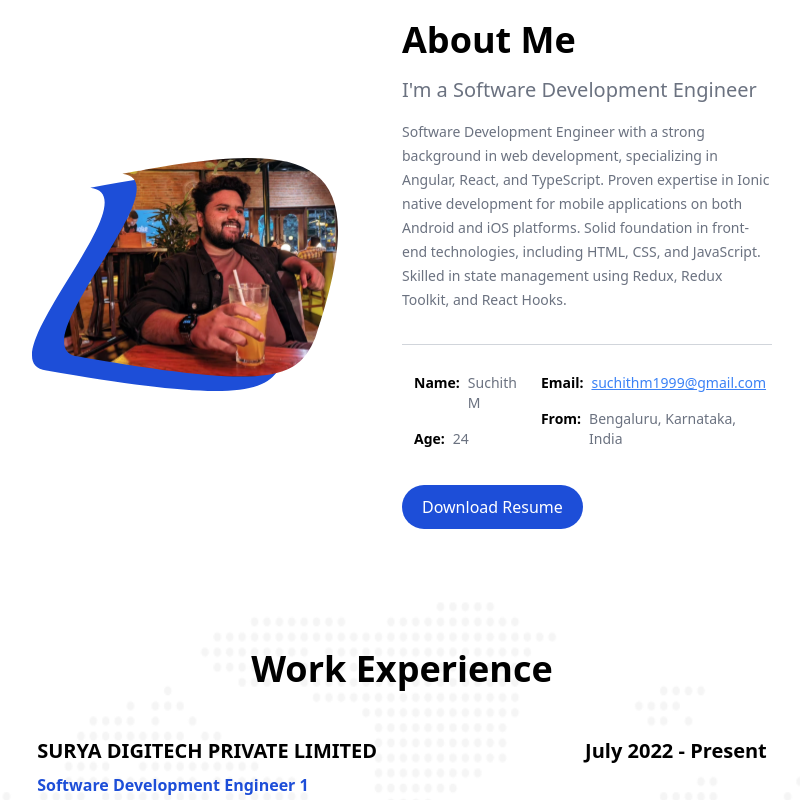
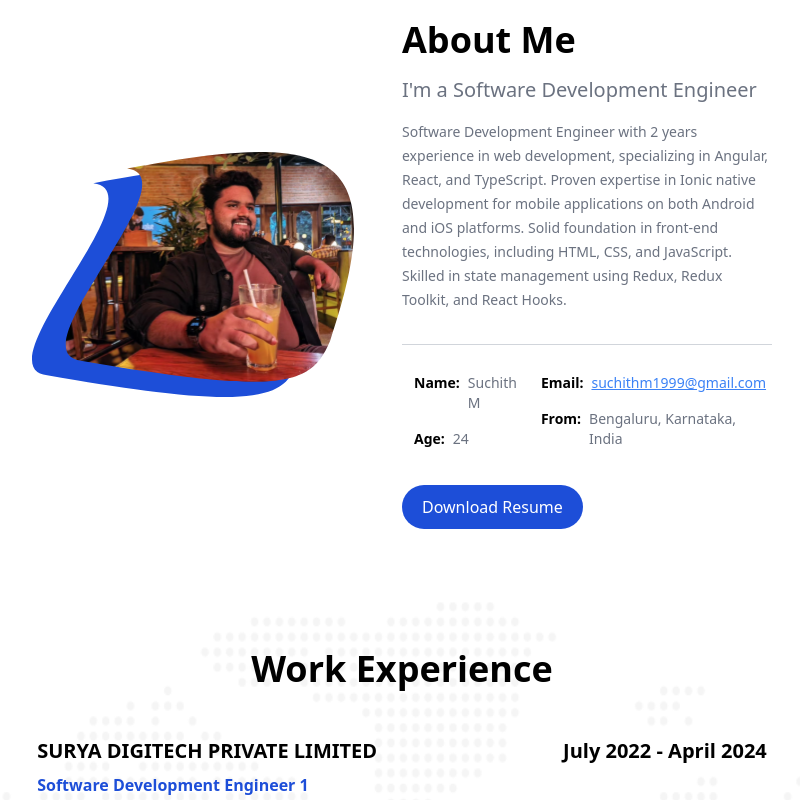
Before and after one commit to suchithm1999/portfolio-react, a React (Vite) app in the folder suchith-m/: page / in a window 1280 px wide. Shown: the part 900-1700 px from the top of the page, without its empty margins (366-1166 px from the left). Built offline with nearby package versions, Linux system fonts and the light colour scheme.

Commit message:
Update experience

```diff
--- a/suchith-m/src/components/AboutMe.jsx
+++ b/suchith-m/src/components/AboutMe.jsx
@@ -19,7 +19,7 @@ function AboutMe() {
     <>
       <div
         id="about"
-        className="p-10 h-full m-auto mb-0 w-4/5 flex gap-16 items-center justify-center my-20 max-lg:m-0 max-lg:gap-0.5 max-lg:w-full max-lg:p-0 max-lg:flex-col max-lg:mt-5"
+        className="p-10 h-full m-auto mb-0 w-4/5 flex gap-12 items-center justify-center my-20 max-lg:m-0 max-lg:gap-0.5 max-lg:w-full max-lg:p-0 max-lg:flex-col max-lg:mt-5"
       >
         <div className="w-1/2 h-full m-auto">
           <img src="/AboutMe_profile.svg" />
@@ -29,10 +29,10 @@ function AboutMe() {
             About Me
           </span>
           <span className="text-xl font-medium text-gray-500 max-lg:text-sm">{`I'm a Software Development Engineer`}</span>
-          <span className="text-sm font-normal text-gray-500 max-lg:text-gray-700 leading-6 max-lg:text-xs max-lg:text-justify">{`Software Development Engineer with a strong background in web development, specializing in Angular, React,
-            and TypeScript. Proven expertise in Ionic native development for mobile applications on both Android and iOS
-            platforms. Solid foundation in front-end technologies, including HTML, CSS, and JavaScript. Skilled in state
-            management using Redux, Redux Toolkit, and React Hooks.`}</span>
+          <span className="text-sm font-normal text-gray-500 max-lg:text-gray-700 leading-6 max-lg:text-xs max-lg:text-justify">{`Software Development Engineer with 2 years experience in web development, specializing in Angular, React,
+          and TypeScript. Proven expertise in Ionic native development for mobile applications on both Android and iOS
+          platforms. Solid foundation in front-end technologies, including HTML, CSS, and JavaScript. Skilled in state
+          management using Redux, Redux Toolkit, and React Hooks.`}</span>
           <div className="border border-b-gray-300 p-2 border-x-0 border-t-0"></div>
           <div className="flex justify-between">
             <div className="text-sm flex flex-col m-3 max-lg:mx-0 gap-4 max-lg:text-xs max-lg:gap-2">
--- a/suchith-m/src/components/Experience.jsx
+++ b/suchith-m/src/components/Experience.jsx
@@ -12,7 +12,7 @@ function Experience() {
           <div className="flex flex-col gap-2 items-center justify-between mt-12 max-lg:mt-4">
             <div className="flex justify-between w-full font-semibold text-xl max-lg:text-sm max-lg:flex-col">
               <span>SURYA DIGITECH PRIVATE LIMITED</span>
-              <span>July 2022 - Present</span>
+              <span>July 2022 - April 2024</span>
             </div>
             <span className="w-full text-blue-700 font-semibold text-base max-lg:text-xs">
               Software Development Engineer 1
```
Also changed, not shown: 1 other file (tests, documents, lock files or other folders).
